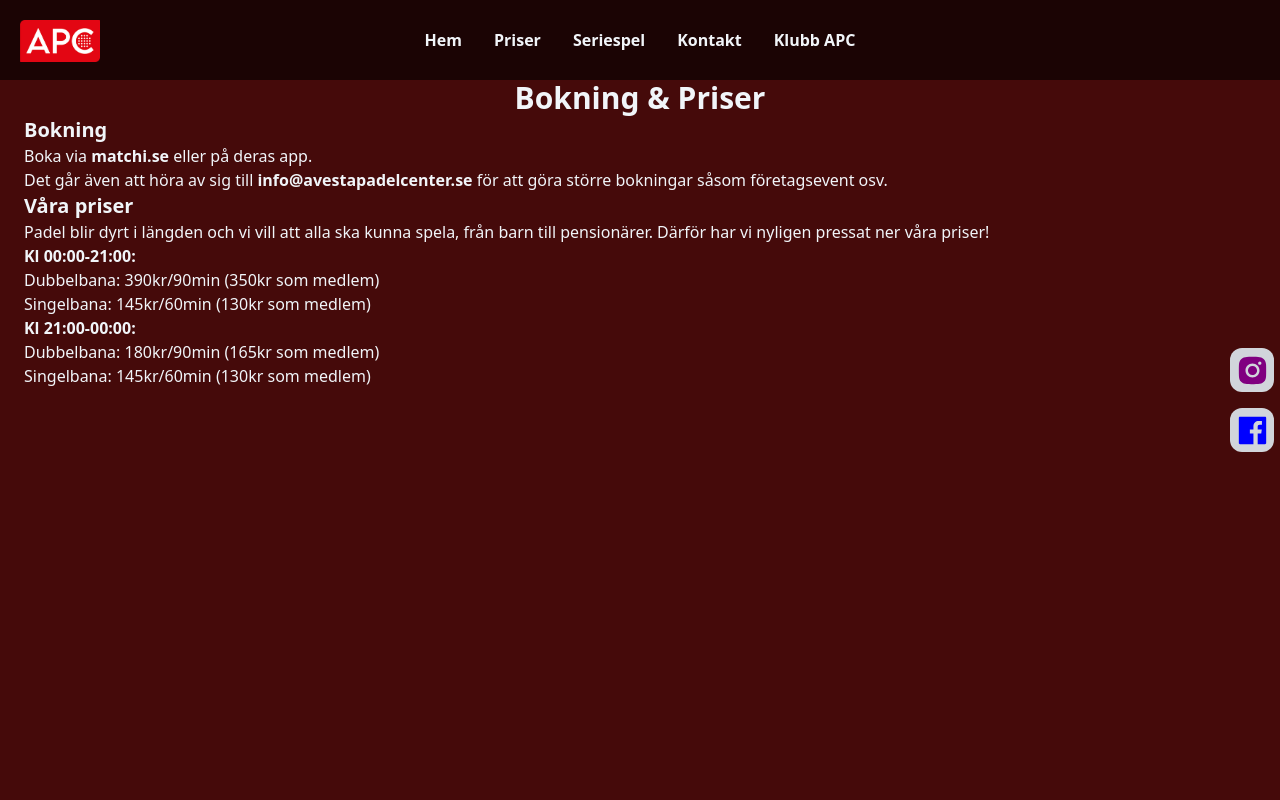
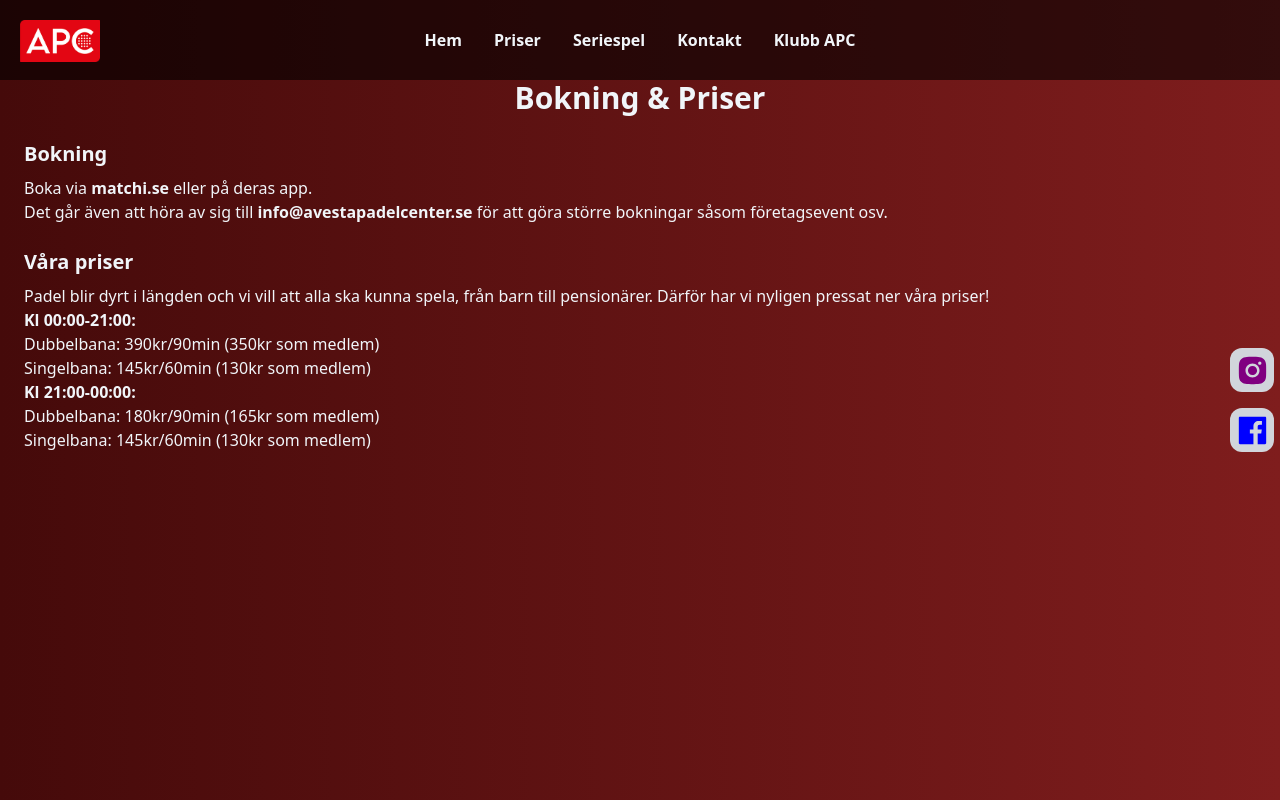
Before and after one commit to antonjanzon95/apc, a Next.js app: page /priser in a window 1280 px wide. Shown: the top 800 px of the page. Built offline with nearby package versions, Linux system fonts and the light colour scheme; no server answers.

Commit message:
move lib dir, styling

```diff
--- a/components/Layout.tsx
+++ b/components/Layout.tsx
@@ -16,7 +16,7 @@ const Layout: React.FC<Props> = ({ children }) => {
       <MobileHeader />
       <Sidebar />
       <MobileNav />
-      <section className="text-slate-100 bg-red-950 min-h-screen">
+      <section className="text-slate-100 bg-gradient-to-r from-red-950 to-red-900 min-h-screen">
         {children}
       </section>
       <Footer />
--- a/components/Sidebar.tsx
+++ b/components/Sidebar.tsx
@@ -4,7 +4,7 @@ import { AiFillInstagram, AiFillFacebook } from "react-icons/ai";
 const Sidebar = () => {
   return (
     <>
-      <div className="fixed h-screen right-0 w-14 flex flex-col items-center justify-center gap-4">
+      <div className="hidden laptop:flex fixed h-screen right-0 w-14 flex-col items-center justify-center gap-4">
         <a
           href="https://www.instagram.com/padelcenteravesta/?hl=en"
           target="_blank"
--- a/pages/api/auth/[...nextauth].ts
+++ b/pages/api/auth/[...nextauth].ts
@@ -1,8 +1,8 @@
 import NextAuth from "next-auth";
 import { MongoDBAdapter } from "@next-auth/mongodb-adapter";
-import clientPromise from "../../lib/mongodb";
+import clientPromise from "../lib/mongodb";
 // import connectDB from "@/pages/lib/connectdb";
-import EmailProvider from "next-auth/providers/email";
+// import EmailProvider from "next-auth/providers/email";
 import FacebookProvider from "next-auth/providers/facebook";
 
 // connectDB();
@@ -11,10 +11,10 @@ export default NextAuth({
   secret: process.env.NEXTAUTH_SECRET,
   adapter: MongoDBAdapter(clientPromise),
   providers: [
-    EmailProvider({
-      server: process.env.EMAIL_SERVER,
-      from: process.env.EMAIL_FROM,
-    }),
+    // EmailProvider({
+    //   server: process.env.EMAIL_SERVER,
+    //   from: process.env.EMAIL_FROM,
+    // }),
     FacebookProvider({
       clientId: process.env.FACEBOOK_CLIENT_ID ?? "",
       clientSecret: process.env.FACEBOOK_CLIENT_SECRET ?? "",
--- a/pages/priser/index.tsx
+++ b/pages/priser/index.tsx
@@ -4,12 +4,12 @@ import React from "react";
 const Priser = () => {
   return (
     <Layout>
-      <section className="pt-20 p-6">
+      <section className="pt-20 p-6 flex flex-col justify-center gap-6">
         <h1 className="text-center font-extrabold text-3xl">
           Bokning & Priser
         </h1>
         <article>
-          <h2 className="text-xl font-bold">Bokning</h2>
+          <h2 className="text-xl font-bold mb-2">Bokning</h2>
           <ul>
             <li>
               Boka via{" "}
@@ -32,7 +32,7 @@ const Priser = () => {
           </ul>
         </article>
         <article>
-          <h2 className="text-xl font-bold">Våra priser</h2>
+          <h2 className="text-xl font-bold mb-2">Våra priser</h2>
           <p>
             Padel blir dyrt i längden och vi vill att alla ska kunna spela, från
             barn till pensionärer. Därför har vi nyligen pressat ner våra
--- a/tsconfig.json
+++ b/tsconfig.json
@@ -22,7 +22,7 @@
     "next-env.d.ts",
     "**/*.ts",
     "**/*.tsx",
-    "pages/lib/mongodb/index.ts"
+    "pages/api/lib/mongodb/index.ts"
   ],
   "exclude": ["node_modules"]
 }
```
Also changed, not shown: pages/lib/connectdb/index.ts (deleted, +0 -21 lines), pages/api/lib/mongodb/index.ts (renamed from pages/lib/mongodb/index.ts).
